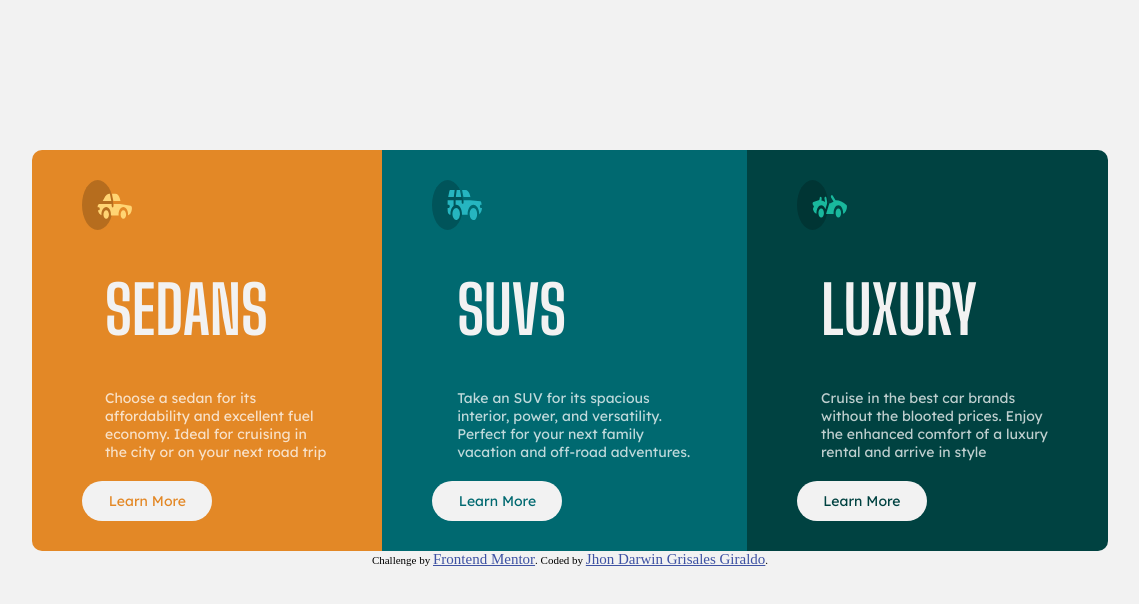
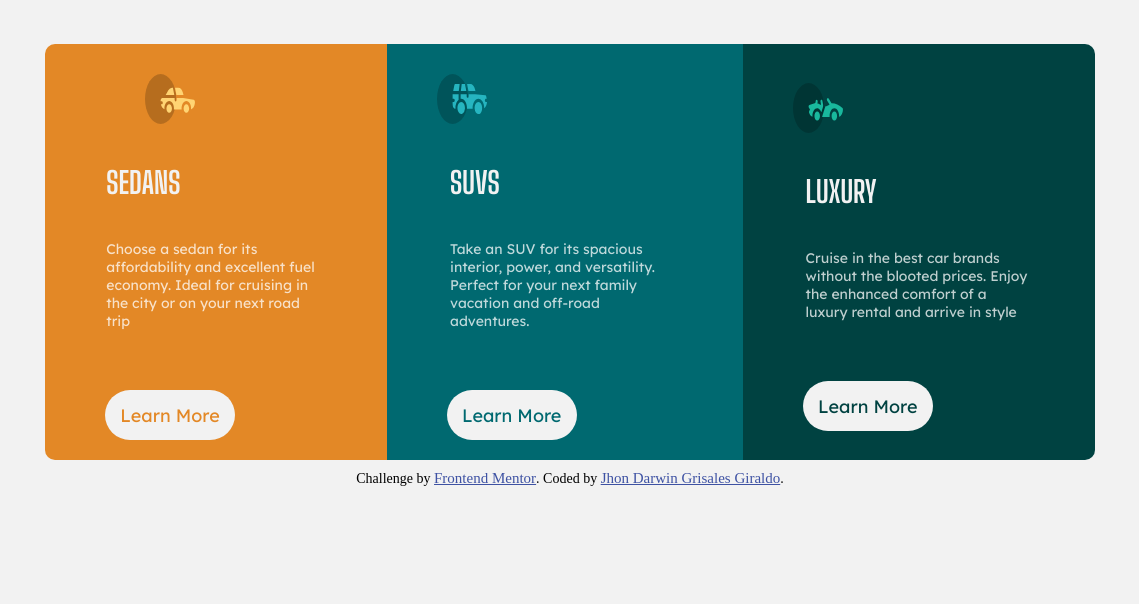
Before and after one commit to jhonGriGi/3-column-preview-card-component-main, a plain HTML site: page index.html in a window 1536 px wide. Shown: the whole page, without its empty margins (198-1337 px from the left). Drawn offline with Linux system fonts and the light colour scheme.

Commit message:
finish the project

```diff
--- a/sass/_cards.scss
+++ b/sass/_cards.scss
@@ -46,6 +46,17 @@
     border-radius: 25px;
     font-family: 'Lexend Deca', sans-serif;
   }
+
+  & .button1:hover {
+    cursor: pointer;
+    background: var(--BrightOrange);
+    color: var(--TransparentWhite);
+    border: 2px solid var(--TransparentWhite)
+  }
+
+  & .button1:active {
+    transform: scale(.9)
+  }
 }
 
 .container2 {
@@ -92,6 +103,17 @@
     height: 40px;
     border-radius: 25px;
     font-family: 'Lexend Deca', sans-serif;
+  }
+
+  & .button2:hover {
+    cursor: pointer;
+    color: var(--TransparentWhite);
+    background: var(--DarkCyan);
+    border: 2px solid var(--TransparentWhite)
+  }
+
+  & .button2:active {
+    transform: scale(.9)
   }
 }
 
@@ -140,40 +162,81 @@
     border-radius: 25px;
     font-family: 'Lexend Deca', sans-serif;
   }
+
+  & .button3:hover {
+    cursor: pointer;
+    color: var(--TransparentWhite);
+    background: var(--VeryDarkCyan);
+    border: 2px solid var(--TransparentWhite)
+  }
+
+  & .button3:active {
+    transform: scale(.9)
+  }
 }
 
-@media screen and (min-width: 1160px) {
-  .containers {
-    font-size: 2.2em;
+@media screen and (min-width: 1000px) {
+  .container {
+    &1__h1,
+    &2__h1,
+    &3__h1 {
+      margin: 20px 0 20px 0
+    }
   }
 
-  .container1__h1,
-  .container2__h1,
-  .container3__h1 {
-    margin: 20px 0 0 20px
+  .container3,
+  .container2,
+  .container1 {
+    & .buttons {
+      margin: 50px 0 20px 50px;
+    }
+  }
+}
+
+@media screen and (min-width: 1366px) {
+  .container {
+    &1__h1,
+    &2__h1,
+    &3__h1 {
+      font-size: 2.8em;
+    }
+
+    &1__p,
+    &2__p,
+    &3__p {
+      font-size: 2.4em;
+    }
+  }
+}
+
+@media screen and (min-width: 1440px) {
+  .containers {
+    & .container1__img {
+      margin: 30px 0 10px 100px;
+    }
   }
 
-  .container1__p,
-  .container2__p,
-  .container3__p {
-    margin: 20px 0 0 20px;
-    font-size: 2.5em;
+  .container {
+    &1__h1,
+    &2__h1,
+    &3__h1 {
+      font-size: 2.5em;
+    }
+
+    &1__p,
+    &2__p,
+    &3__p {
+      font-size: 2.3em;
+    }
   }
 
-  .container1__img,
-  .container2__img,
-  .container3__img {
-    margin: 40px 0 10px 70px;
-    width: 90px;
-    height: 90px;
-  }
-
-  .buttons {
-    margin: 50px 0 0 20px;
-    border: 1px solid black
-  }
-
-  .buttons:active {
-    transform: scale(.9);
+  .container1,
+  .container2,
+  .container3 {
+    & .buttons {
+      margin: 50px 0 20px 60px;
+      font-size: 1.2em;
+      height: 50px;
+    }
   }
 }
--- a/sass/_footer.scss
+++ b/sass/_footer.scss
@@ -1,3 +1,10 @@
 
 .attribution { font-size: 11px; text-align: center; }
 .attribution a { color: hsl(228, 45%, 44%); }
+
+@media screen and (min-width: 1000px) {
+  .attribution {
+    margin: 10px 0 0 0;
+    font-size: 14px;
+  }
+}
--- a/sass/_generics.scss
+++ b/sass/_generics.scss
@@ -22,16 +22,16 @@ main {
   width: 320px;
 }
 
-@media screen and (min-width: 1160px) {
+@media screen and (min-width: 1000px) {
   main {
-    margin-top: 150px;
-    width: 1000px;
     display: flex;
+    width: 800px;
   }
 }
 
-@media screen and (min-width: 1440px) {
-  main{
-    width: 70%;
+@media screen and (min-width: 1366px) {
+  main {
+    width: 1050px;
+    font-size: 20px;
   }
 }
```
Also changed, not shown: static/css/styles.css, 1 other file.
